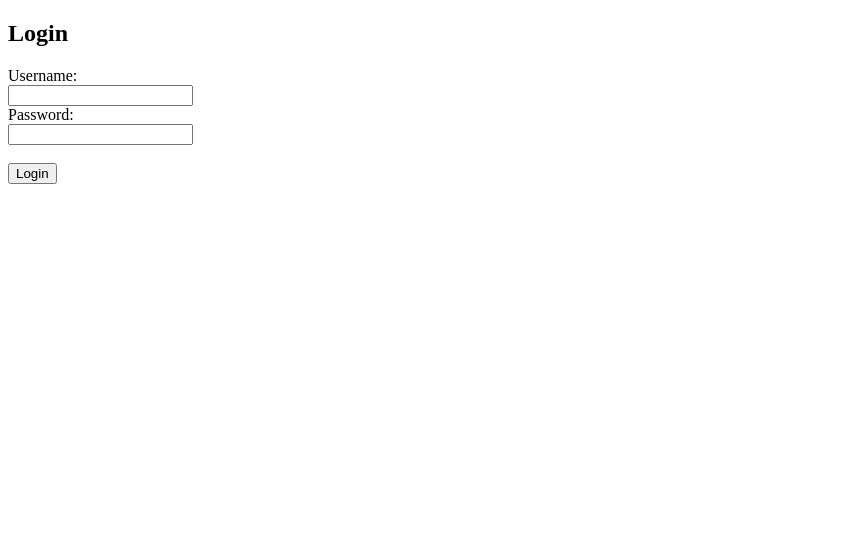
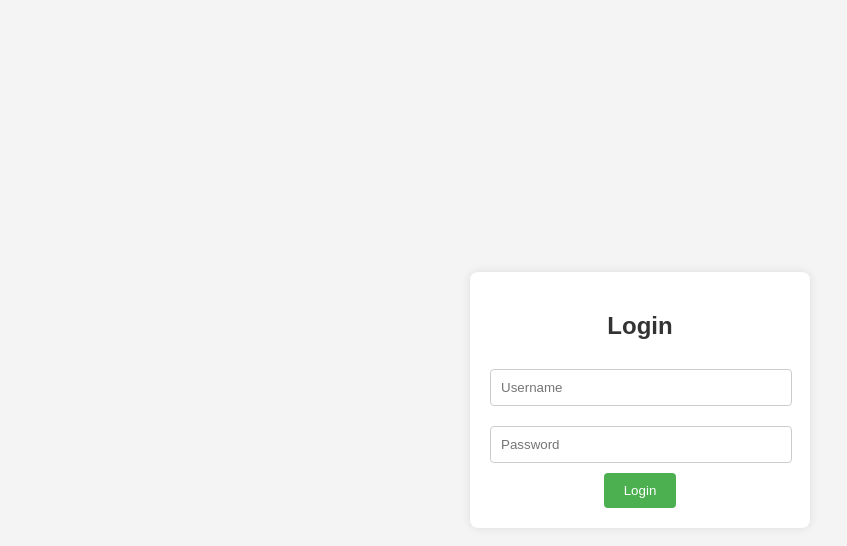
Before and after one commit to TejasWebapps/loginpage, a plain HTML site: page index.html in a window 1280 px wide. Shown: the whole page, without its empty margins (0-847 px from the left). Drawn offline with Linux system fonts and the light colour scheme.

Commit message:
updated index.html

```diff
--- a/index.html
+++ b/index.html
@@ -4,16 +4,62 @@
     <meta charset="UTF-8">
     <meta name="viewport" content="width=device-width, initial-scale=1.0">
     <title>Login</title>
+    <style>
+        body {
+            font-family: Arial, sans-serif;
+            background-color: #f4f4f4;
+            margin: 0;
+            padding: 0;
+            display: flex;
+            justify-content: center;
+            align-items: center;
+            height: 100vh;
+        }
+        .container {
+            background-color: #fff;
+            padding: 20px;
+            border-radius: 8px;
+            box-shadow: 0 0 10px rgba(0, 0, 0, 0.1);
+            width: 300px;
+            text-align: center;
+        }
+        h2 {
+            color: #333;
+        }
+        input[type="text"],
+        input[type="password"] {
+            width: calc(100% - 20px);
+            padding: 10px;
+            margin: 10px 0;
+            border: 1px solid #ccc;
+            border-radius: 4px;
+        }
+        input[type="submit"] {
+            background-color: #4caf50;
+            color: white;
+            padding: 10px 20px;
+            border: none;
+            border-radius: 4px;
+            cursor: pointer;
+            transition: background-color 0.3s;
+        }
+        input[type="submit"]:hover {
+            background-color: #45a049;
+        }
+        input[type="submit"]:focus {
+            outline: none;
+        }
+    </style>
 </head>
 <body>
-    <h2>Login</h2>
-    <form id="loginForm">
-        <label for="username">Username:</label><br>
-        <input type="text" id="username" name="username"><br>
-        <label for="password">Password:</label><br>
-        <input type="password" id="password" name="password"><br><br>
-        <input type="submit" value="Login">
-    </form>
+    <div class="container">
+        <h2>Login</h2>
+        <form id="loginForm">
+            <input type="text" id="username" name="username" placeholder="Username"><br>
+            <input type="password" id="password" name="password" placeholder="Password"><br>
+            <input type="submit" value="Login">
+        </form>
+    </div>
 
     <script>
         // Simple database for storing user credentials
```
